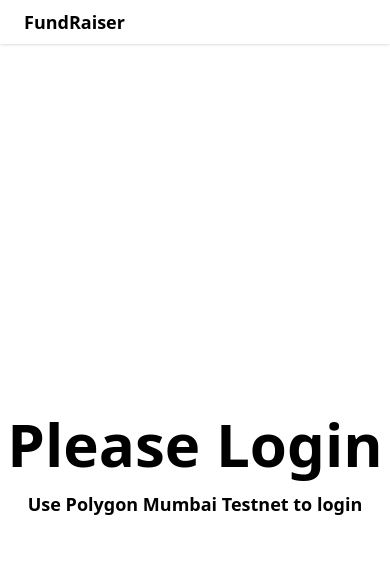
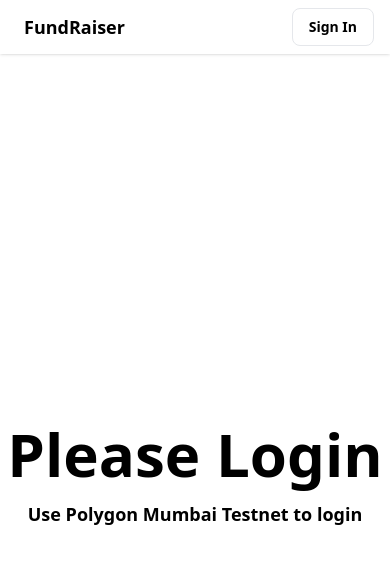
Before and after one commit to Priyanshu1609/fundraiser, a Next.js app: page / in a window 390 px wide. Shown: the top 564 px of the page. Built offline with nearby package versions, Linux system fonts and the light colour scheme.

Commit message:
responsive

```diff
--- a/components/Navbar.jsx
+++ b/components/Navbar.jsx
@@ -36,16 +36,16 @@
 
             {/* NavBarItems */}
 
-            {currentAccount && <div className="hidden sm:flex sm:items-center">
+            {currentAccount && <div className="flex items-center mx-2">
               <button className="text-black text-sm font-semibold hover:opacity-80 mr-4 cursor-pointer" onClick={handleClickHome} >Campaigns</button>
               <button className="text-black text-sm font-semibold hover:opacity-80 mr-4 cursor-pointer" onClick={handleClickCampaign} >Create Campaign</button>
-              <button disabled className="text-black text-sm font-semibold hover:opacity-80 mr-4 cursor-pointer " onClick={handleClickDashboard} >Dashboard</button>
+              {/* <button disabled className="text-black text-sm font-semibold hover:opacity-80 mr-4 cursor-pointer " onClick={handleClickDashboard} >Dashboard</button> */}
             </div>}
 
             {/* Auth Buttons */}
-            <div className="hidden sm:flex sm:items-center space-x-2">
+            <div className="space-x-2">
               <>
-                {!currentAccount && <div className="">
+                {!currentAccount && <div className="flexitems-center">
                   <AuthButton
                     onClick={handleClickSignin}
                     text="Sign In"
```
